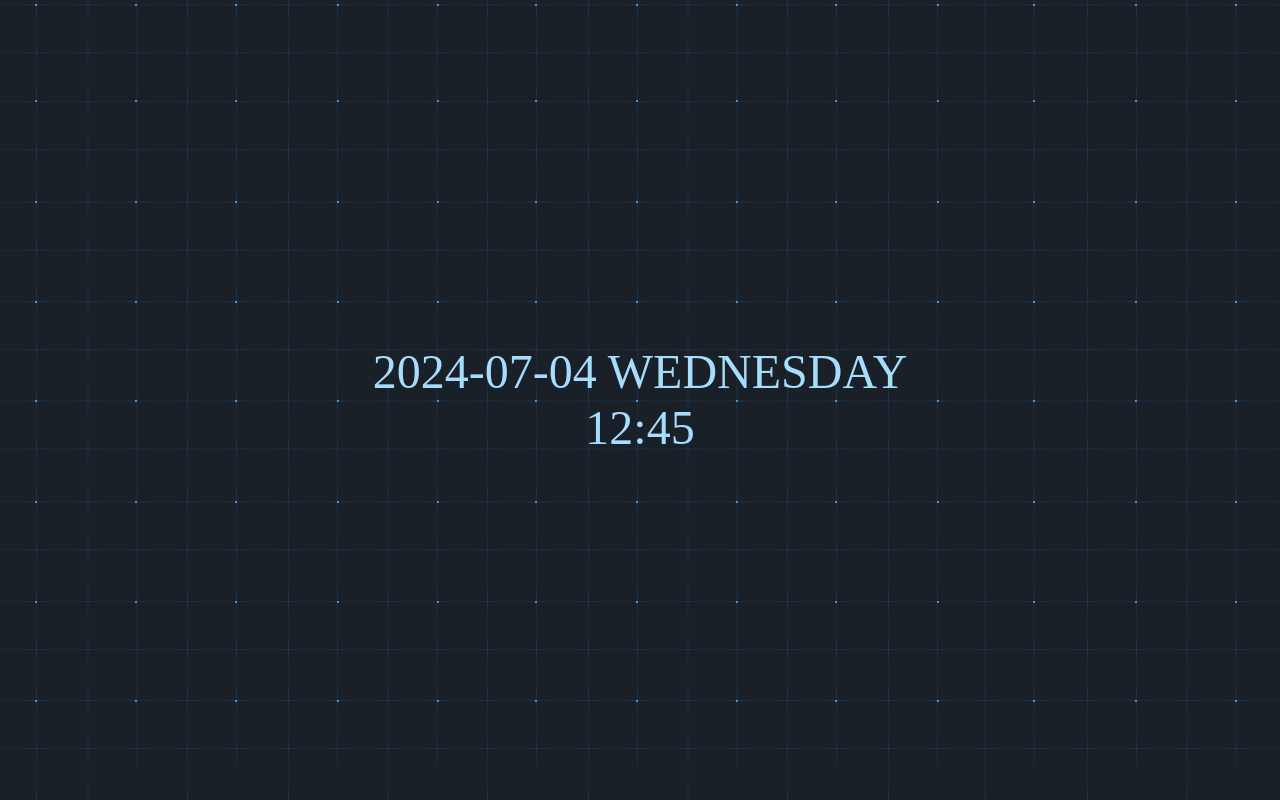
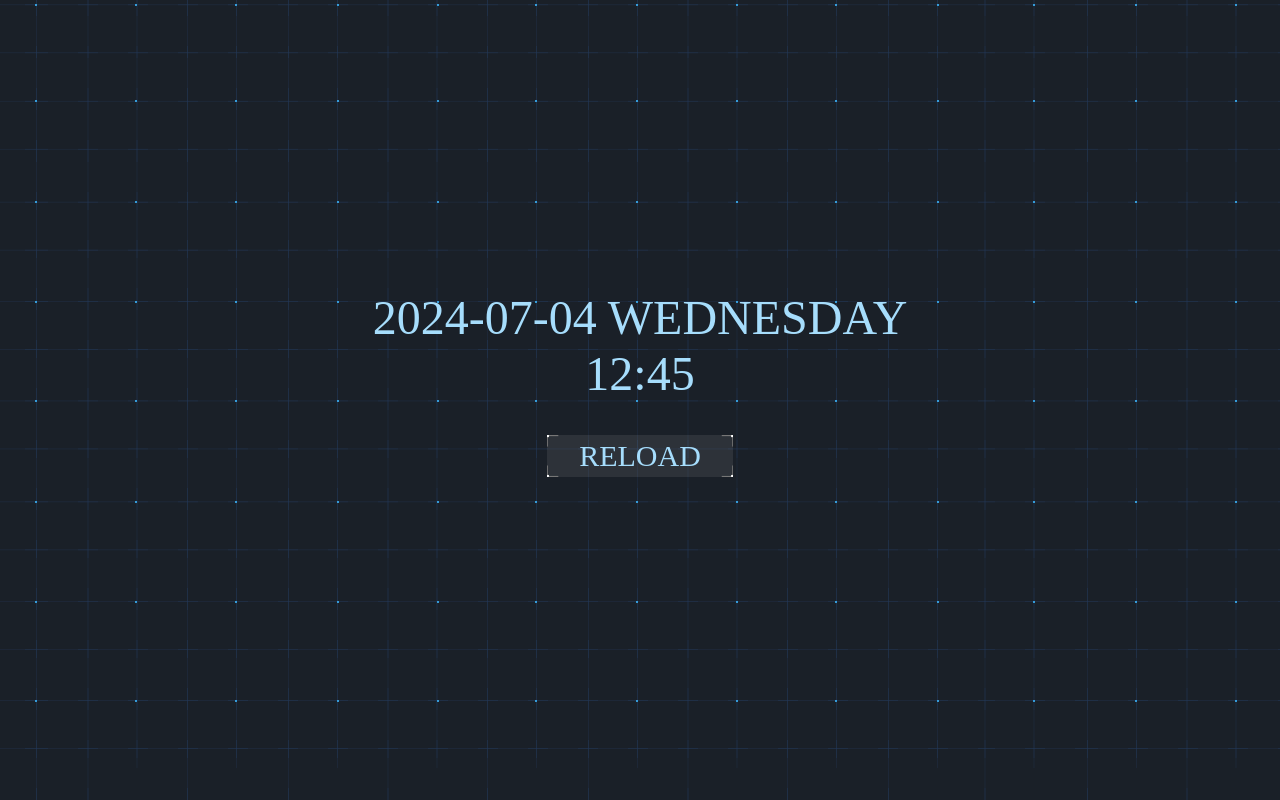
Before and after one commit to FNYukii/CyberWeather, a React (Create React App) app: page / in a window 1280 px wide. Built offline with nearby package versions, Linux system fonts and the light colour scheme.

Commit message:
feat: reloadボタン作成中

```diff
--- a/src/screens/TopScreen.tsx
+++ b/src/screens/TopScreen.tsx
@@ -8,6 +8,8 @@ function TopScreen() {
 
 				<p className="text-5xl">2024-07-04 WEDNESDAY</p>
 				<p className="text-5xl">12:45</p>
+
+				<button className="bg-button bg-center bg-contain bg-clip-padding bg-origin-padding bg-no-repeat		   text-3xl p-8 border-">RELOAD</button>
 			</div>
 		</div>
 	)
--- a/tailwind.config.js
+++ b/tailwind.config.js
@@ -7,7 +7,8 @@ module.exports = {
 	theme: {
 		extend: {
 			backgroundImage: {
-				'cyber': "url('../images/cyber.png')",
+				"cyber": "url('../images/cyber.png')",
+				"button": "url('../images/button.png')",
 			},
 			colors: {
 				"primary": "#A6DDFC"
```
Also changed, not shown: src/images/button.png (added).
